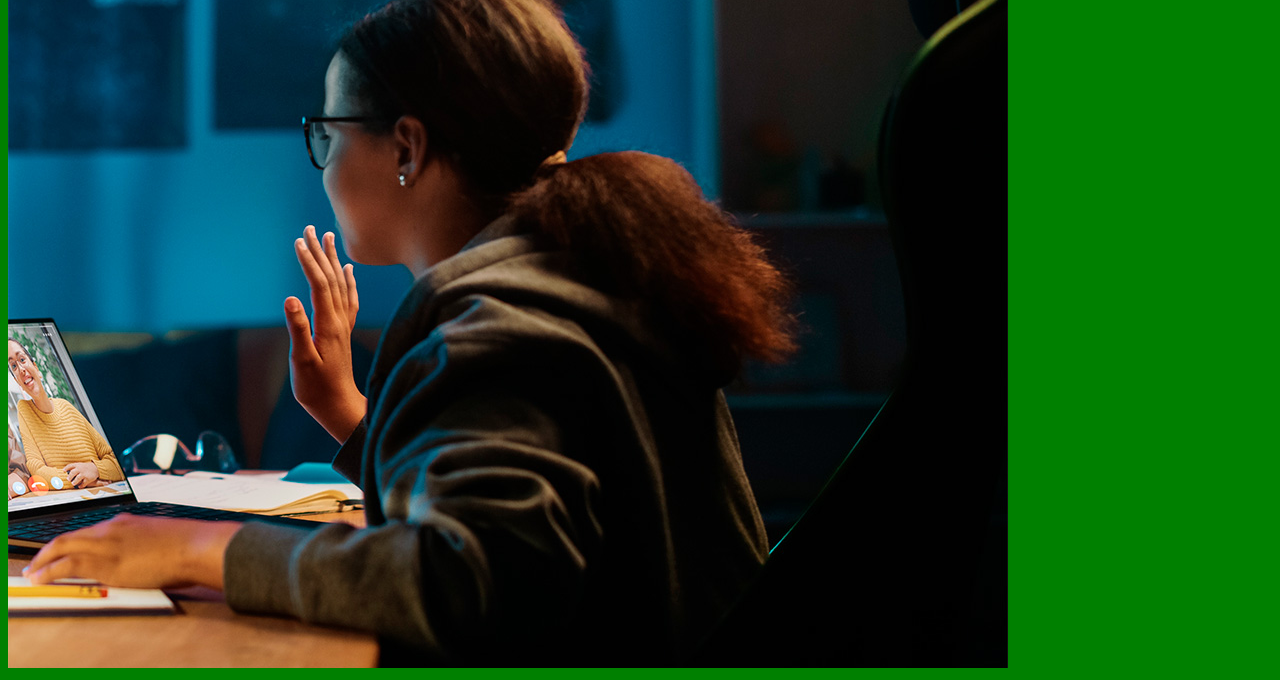
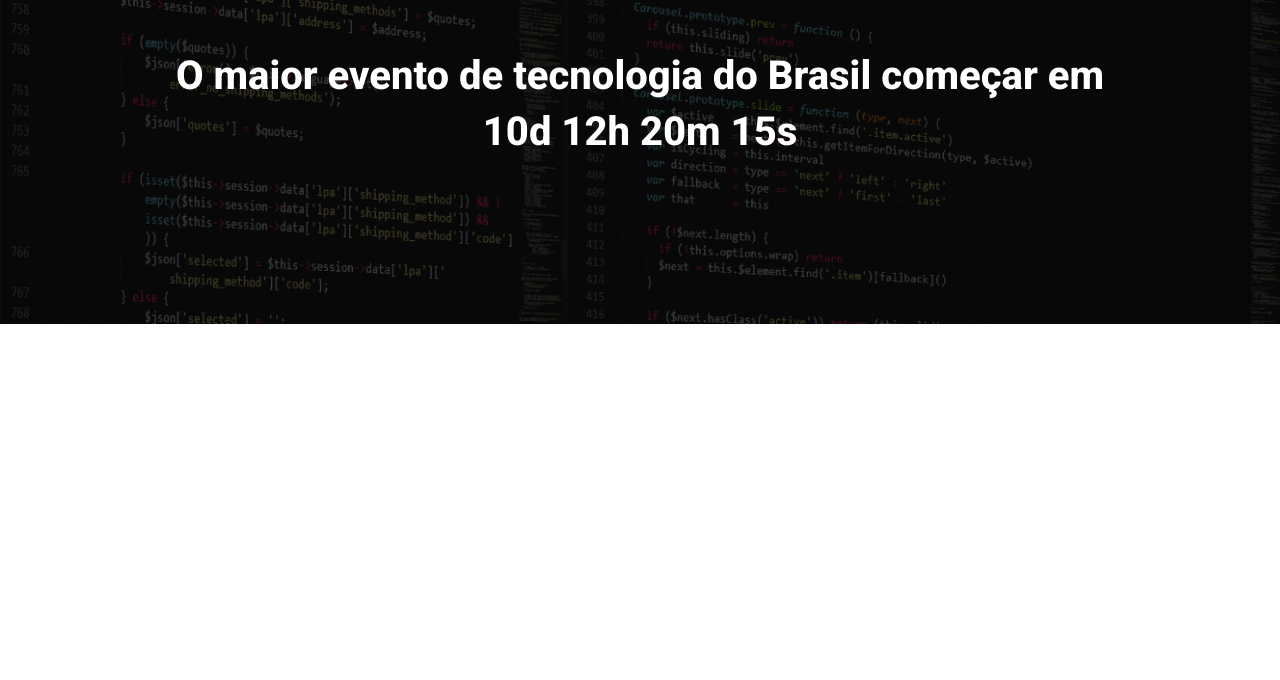
Before and after one commit to Reinaldo-Sn/ebac_tech_talks, a website built with Parcel: page src/index.html in a window 1280 px wide. Shown: the part 160-840 px from the top of the page. After the commit the page ends 800 px from the top, so only its background shows below. Built offline with nearby package versions, Linux system fonts and the light colour scheme.

Commit message:
Criando o hero

```diff
--- a/src/index.html
+++ b/src/index.html
@@ -1,14 +1,22 @@
 <!DOCTYPE html>
-<html lang="en">
+<html lang="pt-BR">
 <head>
     <meta charset="UTF-8">
     <meta name="viewport" content="width=device-width, initial-scale=1.0">
-    <title>Document</title>
-    <link rel="stylesheet" href="styles/main.scss">
+    <title>EBAC Tech Talks</title>
+    <link rel="preconnect" href="https://fonts.googleapis.com">
+    <link rel="preconnect" href="https://fonts.gstatic.com" crossorigin>
+    <link href="https://fonts.googleapis.com/css2?family=Roboto:ital,wght@0,100..900;1,100..900&display=swap" rel="stylesheet">    <link rel="stylesheet" href="styles/main.scss">
 </head>
 <body>
-    <h1>Olá</h1>
-    <img src="./images/backend.png" alt="">
+    <header class="hero">
+        <div class="container">
+            <img class="hero__logo" src="./images/ebac_logo.svg" alt="EBAC">
+            <p class="hero__text">
+                O maior evento de tecnologia do Brasil começar em 10d 12h 20m 15s
+            </p>
+        </div>
+    </header>
 
     <script src="scripts/main.js"></script>
 </body>
--- /dev/null
+++ b/src/styles/_hero.scss
@@ -0,0 +1,52 @@
+.hero {
+    padding-top: 64px;
+    padding-bottom: 100px;
+    background-image: url(../images/fundo.png);
+    background-repeat: no-repeat;
+    background-size: cover;
+    position: relative;
+
+    .container {
+        position: relative;
+    }
+
+    &::before {
+        position: absolute;
+        top: 0;
+        left: 0;
+        width: 100%;
+        height: 100%;
+        background-color: #000;
+        content: '';
+        opacity: .7;
+    }
+
+    &__text {
+        margin-top: 64px;
+        margin-bottom: 64px;
+        font-size: 40px;
+        line-height: 56px;
+        font-weight: 800;
+        text-align: center;
+    }
+
+    &__logo {
+        display: block;
+        margin: 0 auto;
+        height: 80px;
+    }
+
+    @media (max-width:640px) {
+        padding: 40px 0;
+
+        &__logo {
+            height: 40px;
+        }
+
+        &__text {
+            font-size: 22px;
+            line-height: 24px;
+            margin: 24px 0;
+        }
+    }
+}
--- a/src/styles/main.scss
+++ b/src/styles/main.scss
@@ -1,3 +1,23 @@
-body {
-    background-color: green;
+@use 'hero';
+
+* {
+    margin: 0;
+    padding: 0;
+    box-sizing: border-box;
+    font-family: Roboto, sans-serif;
+    color: #fff;
 }
+
+.container {
+    max-width: 960px;
+    width: 100%;
+    margin: 0 auto;
+
+    @media (max-width:640px) {
+        max-width: 80%;
+    }
+
+    @media (max-width: 1024px) {
+        max-width: 90%;
+    }
+}
```
